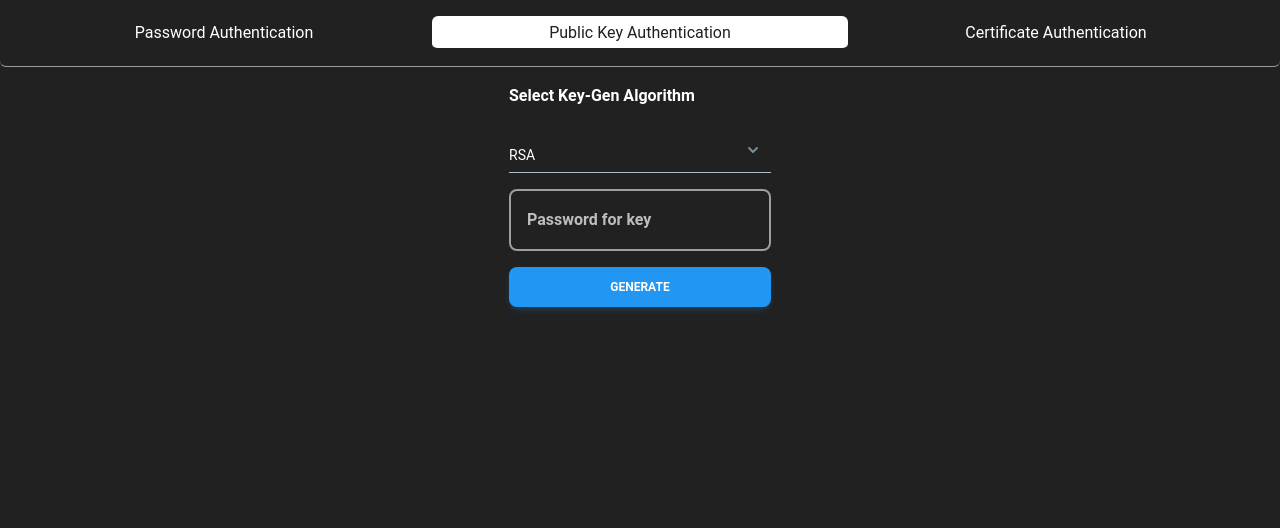
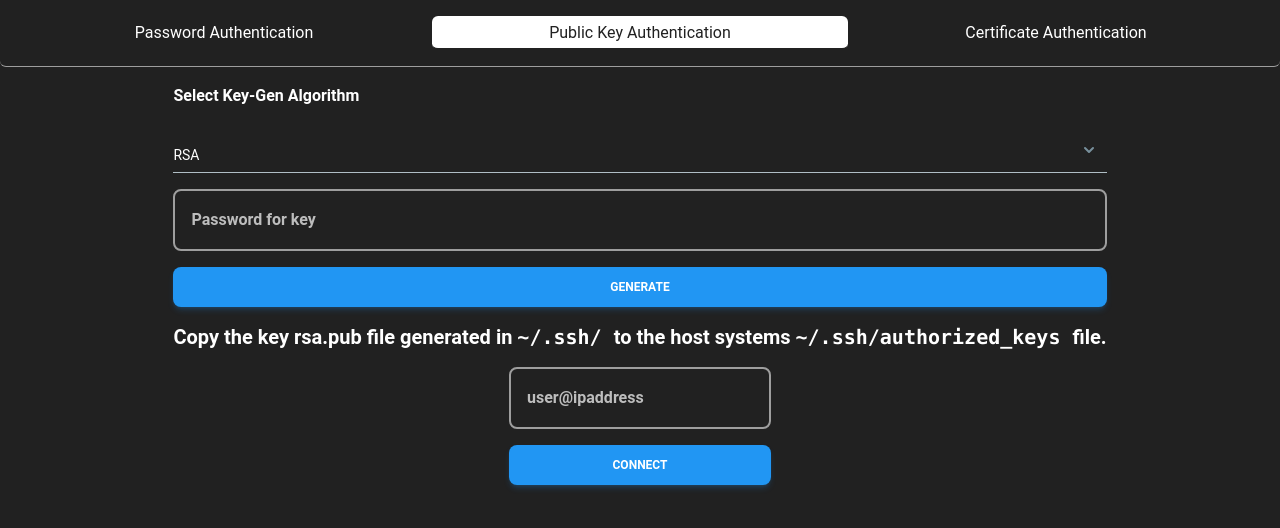
Before and after one commit to Gokul2003g/sshgo, a React (Vite) app: page / in a window 1280 px wide. Both pictures are taken after a click on the tab "Public Key Authentication". Shown: the top 528 px of the page. Built offline with nearby package versions, Linux system fonts and the light colour scheme.

Commit message:
Added secure copy function.

```diff
--- a/src/pages/PKA.jsx
+++ b/src/pages/PKA.jsx
@@ -6,15 +6,20 @@ import React, { useState } from "react";
 const PKA = () => {
   const [algorithm, setAlgorithm] = useState("rsa");
   const [password, setPassword] = useState("");
+  const [username, setUsername] = useState("");
 
   async function generate_keys() {
     await invoke("generate_keys", { algorithm, password });
   }
 
+  async function connectSSH() {
+    await invoke("password_auth", { username });
+  }
+
   return (
-    <div className="flex flex-row gap-4 items-center justify-center font-bold">
+    <div className="flex flex-col gap-4 items-center justify-center font-bold">
       <form
-        className="flex flex-col gap-4"
+        className="flex flex-col w-fit gap-4"
         onSubmit={(e) => {
           e.preventDefault();
           generate_keys();
@@ -48,6 +53,27 @@ const PKA = () => {
         <Button type="submit" color="blue" ripple="light">
           Generate
         </Button>
+        <p className="text-xl text-white">
+          Copy the key {algorithm}.pub file generated in <code>~/.ssh/ </code>{" "}
+          to the host systems <code> ~/.ssh/authorized_keys </code> file.
+        </p>
+      </form>
+      <form
+        className="flex flex-col gap-4"
+        onSubmit={(e) => {
+          e.preventDefault();
+          connectSSH();
+        }}
+      >
+        <input
+          type="text"
+          placeholder="user@ipaddress"
+          onChange={(e) => setUsername(e.currentTarget.value)}
+          className="p-4 bg-transparent border-2 rounded-lg border-gray-500 text-white focus:border-gray-900"
+        />
+        <Button type="submit" color="blue" ripple="light">
+          Connect
+        </Button>
       </form>
     </div>
   );
```
Also changed, not shown: 1 other file (tests, documents, lock files or other folders).
